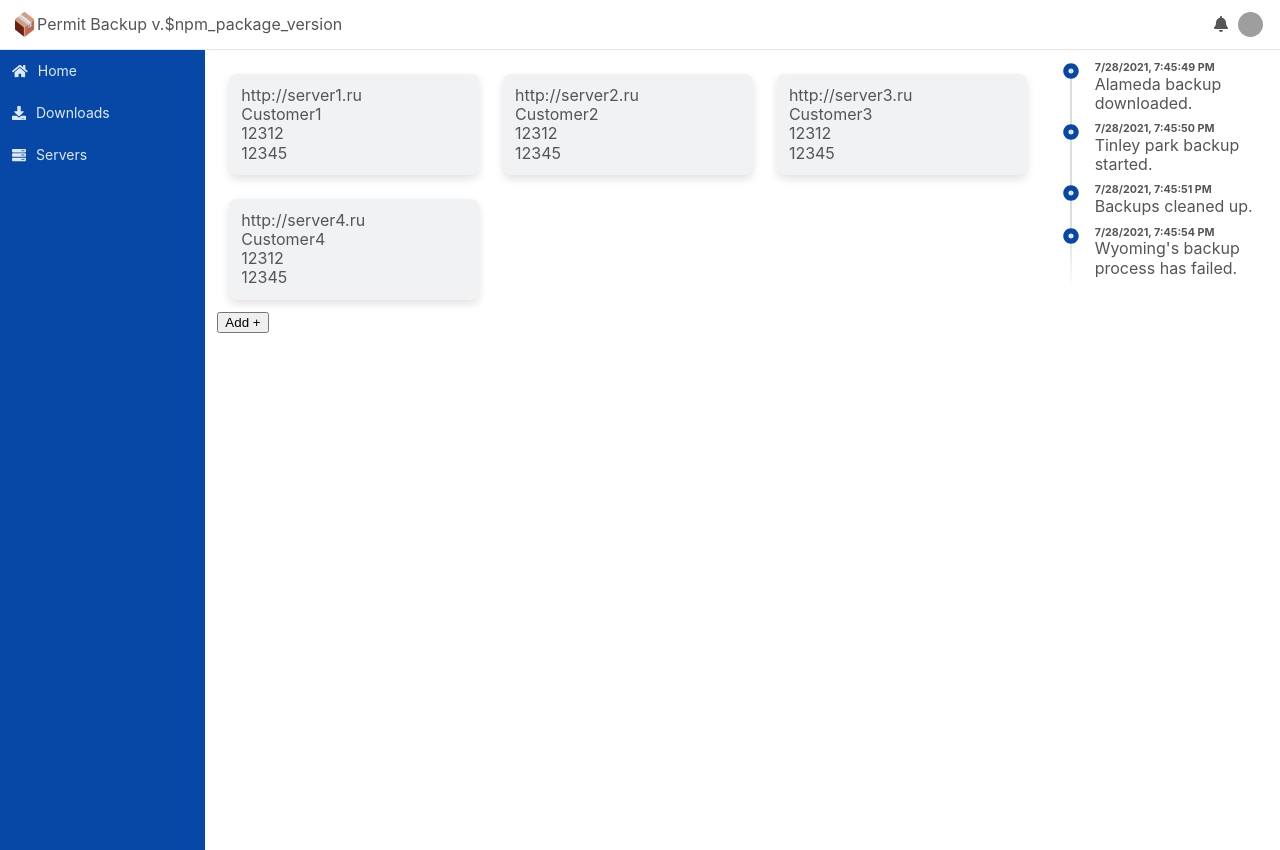
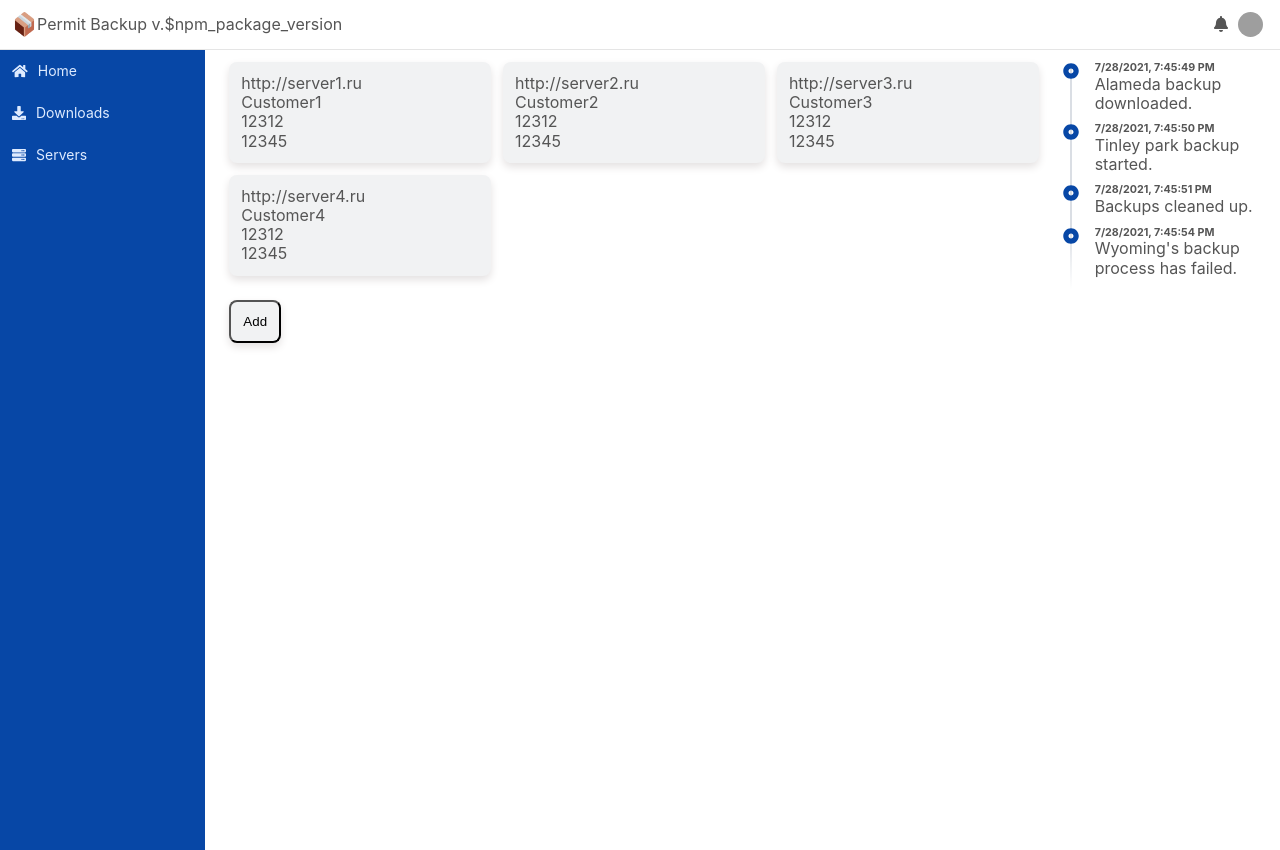
Before and after one commit to meow-soft/PermitBackup, a React (Create React App) app: page /servers in a window 1280 px wide. Built offline with nearby package versions, Linux system fonts and the light colour scheme; grey boxes are pictures that could not be loaded.

Commit message:
fix servers styles

```diff
--- a/src/components/Servers/AddServer.js
+++ b/src/components/Servers/AddServer.js
@@ -18,9 +18,12 @@
   }
 
   return (
-    <div className={styles.addServer}>
-      <button onClick={() => setShowForm(true)}>Add +</button>
-    </div>
+    <button className={styles.addServer} onClick={() => setShowForm(true)}>
+      <div>Add</div>
+      <div></div>
+      <div></div>
+      <div></div>
+    </button>
   );
 };
 
--- a/src/components/Servers/AddServer.module.scss
+++ b/src/components/Servers/AddServer.module.scss
@@ -1,2 +1,7 @@
 .addServer {
+  background: var(--background-card);
+  border-radius: 8px;
+  box-shadow: 0 4px 8px #e4e1e1;
+  margin: 0.75rem 0.75rem;
+  padding: 0.75rem;
 }
--- a/src/components/Servers/ServerCard.module.scss
+++ b/src/components/Servers/ServerCard.module.scss
@@ -3,7 +3,7 @@
     background: var(--background-card);
     border-radius: 8px;
     box-shadow: 0 4px 8px #e4e1e1;
-    margin: 0.75rem 0.75rem;
+    margin: 0 0 0.75rem 0.75rem;
     padding: 0.75rem;
   }
 }
```
Also changed, not shown: 1 other file (tests, documents, lock files or other folders).
